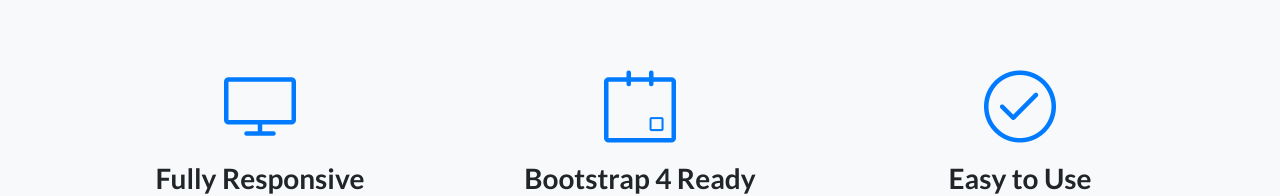
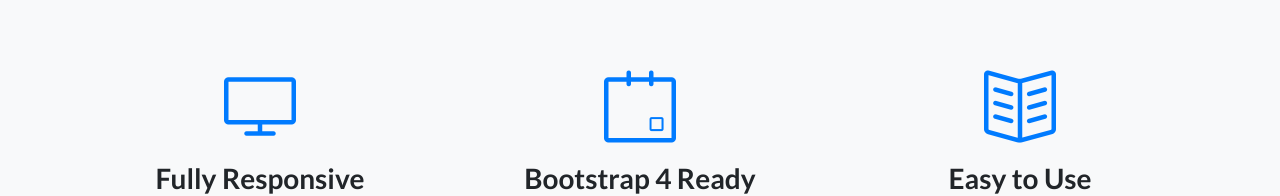
Before and after one commit to partyarchaeology/pa.github.io, a website: page index.html in a window 1280 px wide. Shown: the part 713-909 px from the top of the page. Drawn offline with Linux system fonts and the light colour scheme.

Commit message:
Update index.html

```diff
--- a/index.html
+++ b/index.html
@@ -82,7 +82,7 @@
         <div class="col-lg-4">
           <div class="features-icons-item mx-auto mb-0 mb-lg-3">
             <div class="features-icons-icon d-flex">
-              <i class="icon-check m-auto text-primary"></i>
+              <i class="icon-book-open m-auto text-primary"></i>
             </div>
             <h3>Easy to Use</h3>
             <p class="lead mb-0">Ready to use with your own content, or customize the source files!</p>
```
